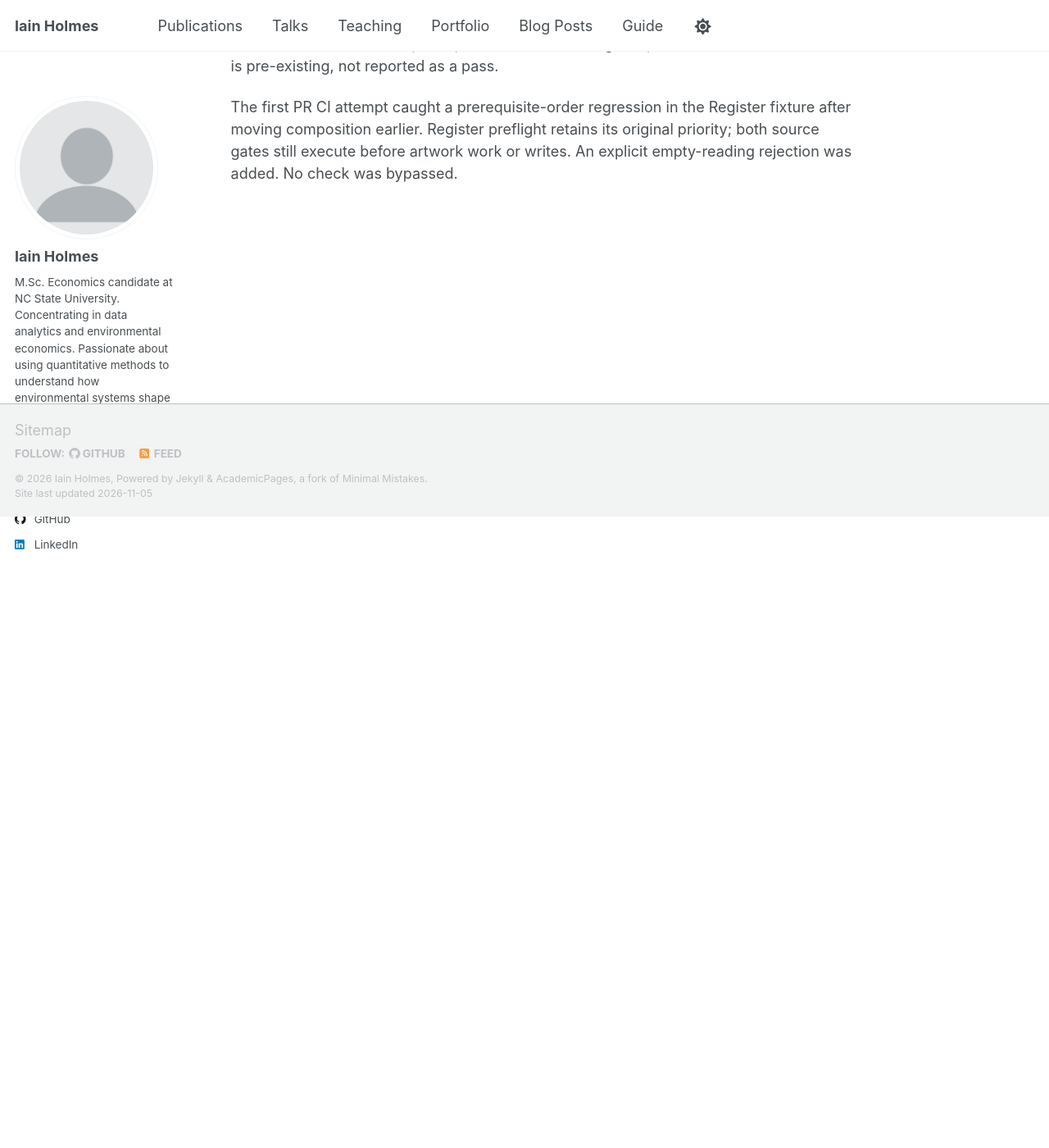
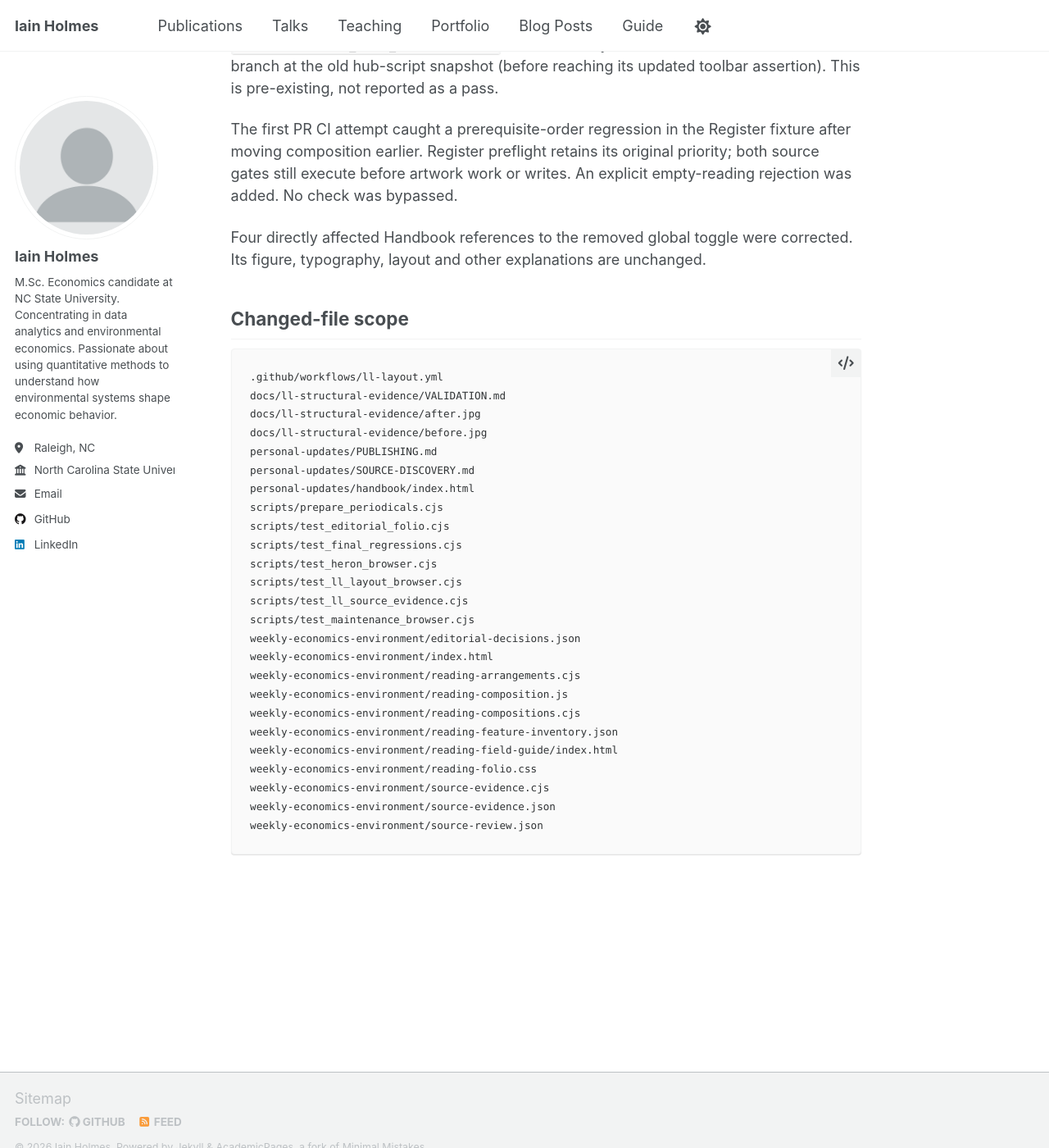
Before and after one commit to iainholmes/iainholmes.github.io, a Jekyll site: the page built from docs/ll-structural-evidence/VALIDATION.md, in a window 1280 px wide and 1400 px high, scrolled down 5517 px. Shown: the whole window at 82% size. Built offline with Jekyll 4.4.1, drawn with Linux system fonts in a browser that asks for light colours; nearby versions of some CDN libraries; our own code applies the rules of GitHub Pages for plain Markdown files; library files that are not in the unit come from our copies; a script that is not in the unit is left out; before the commit the page ends 6147 px from its top, so only the background shows below that; some of the changed text lies outside the part shown.

Commit message:
Align Handbook toggle references and record completed validation scope

````diff
--- a/docs/ll-structural-evidence/VALIDATION.md
+++ b/docs/ll-structural-evidence/VALIDATION.md
@@ -79,7 +79,7 @@ The following is the complete coverage register. Zero means **verification incom
 
 ## Browser validation
 
-Actual Chrome rendering used the supported browser surface with sized iframes, not physical-device simulation. The Day/Night geometry audit covers all six editions at the established responsive widths, plus 1512px and 852x393 landscape. Each divider must coincide with actual feature boundaries; no artificial bridge is permitted. Source hashes and original figures are checked separately from rendering.
+Actual Chrome rendering used the supported browser surface with sized iframes, not physical-device simulation. The completed local Day/Night geometry audit passed all 180 cases (six editions × 15 widths × two modes), covering all six editions at the established responsive widths, plus 1512px and 852x393 landscape. Each divider must coincide with actual feature boundaries; no artificial bridge is permitted. Source hashes and original figures are checked separately from rendering.
 
 Desktop visual checks cover the inset grid figure / Ledger join, unequal-content insurance features, and the amended household equation. Phone Night inspection confirms readable wrapping and no equation overflow. A seeded old off preference does not prevent Heron opening. Close collapses the note, keyboard reopening works, Escape from the focused note restores the perch control, individual dismissal hides the appearance and moves focus to the reading heading. Index opens, Escape closes and restores focus. The mobile Periodicals drawer contains all primary destinations and no Field Guide entry. Full Edition / At a Glance switch correctly.
 
@@ -90,3 +90,35 @@ Full responsive/browser CI and production verification are recorded on the PR af
 `node scripts/test_final_regressions.cjs` fails identically on untouched baseline and this branch at the old hub-script snapshot (before reaching its updated toolbar assertion). This is pre-existing, not reported as a pass.
 
 The first PR CI attempt caught a prerequisite-order regression in the Register fixture after moving composition earlier. Register preflight retains its original priority; both source gates still execute before artwork work or writes. An explicit empty-reading rejection was added. No check was bypassed.
+
+Four directly affected Handbook references to the removed global toggle were corrected. Its figure, typography, layout and other explanations are unchanged.
+
+## Changed-file scope
+
+```text
+.github/workflows/ll-layout.yml
+docs/ll-structural-evidence/VALIDATION.md
+docs/ll-structural-evidence/after.jpg
+docs/ll-structural-evidence/before.jpg
+personal-updates/PUBLISHING.md
+personal-updates/SOURCE-DISCOVERY.md
+personal-updates/handbook/index.html
+scripts/prepare_periodicals.cjs
+scripts/test_editorial_folio.cjs
+scripts/test_final_regressions.cjs
+scripts/test_heron_browser.cjs
+scripts/test_ll_layout_browser.cjs
+scripts/test_ll_source_evidence.cjs
+scripts/test_maintenance_browser.cjs
+weekly-economics-environment/editorial-decisions.json
+weekly-economics-environment/index.html
+weekly-economics-environment/reading-arrangements.cjs
+weekly-economics-environment/reading-composition.js
+weekly-economics-environment/reading-compositions.cjs
+weekly-economics-environment/reading-feature-inventory.json
+weekly-economics-environment/reading-field-guide/index.html
+weekly-economics-environment/reading-folio.css
+weekly-economics-environment/source-evidence.cjs
+weekly-economics-environment/source-evidence.json
+weekly-economics-environment/source-review.json
+```
````
Also changed, not shown: personal-updates/handbook/index.html (+4 -4 lines).
